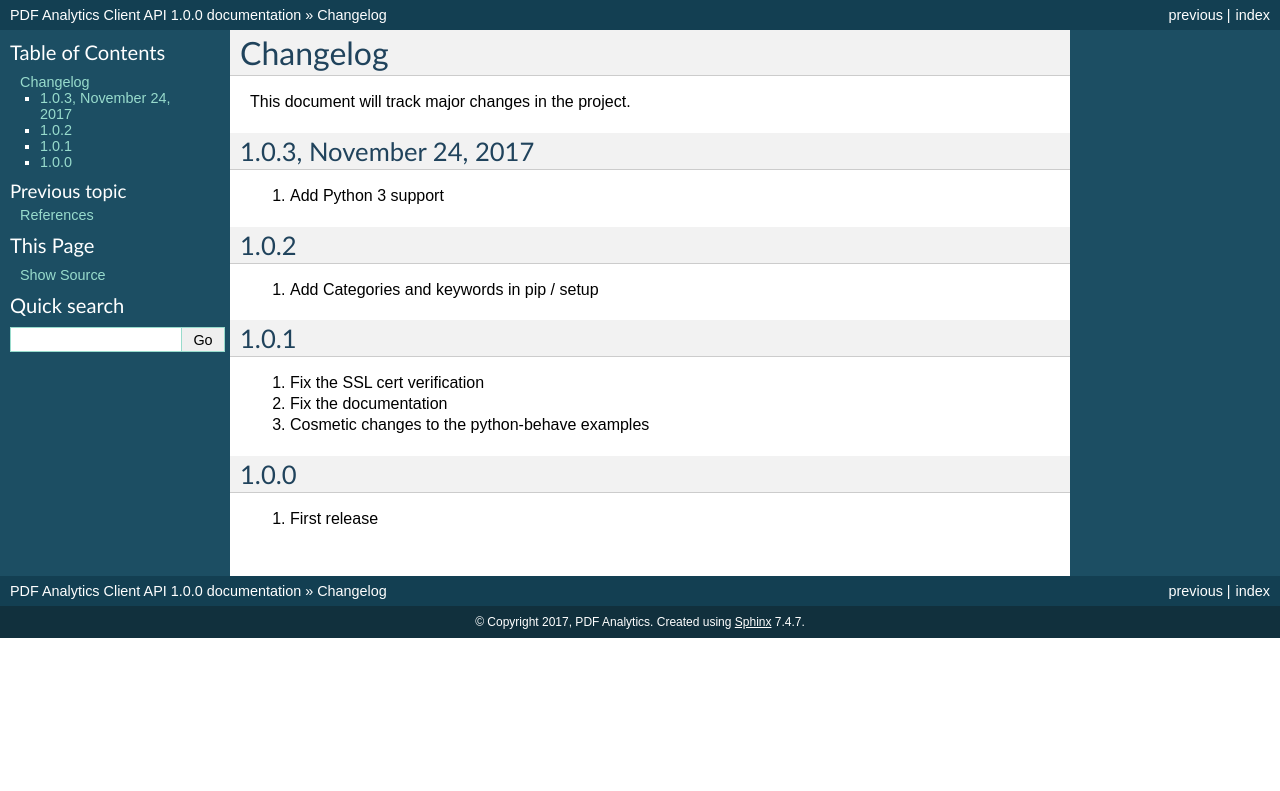
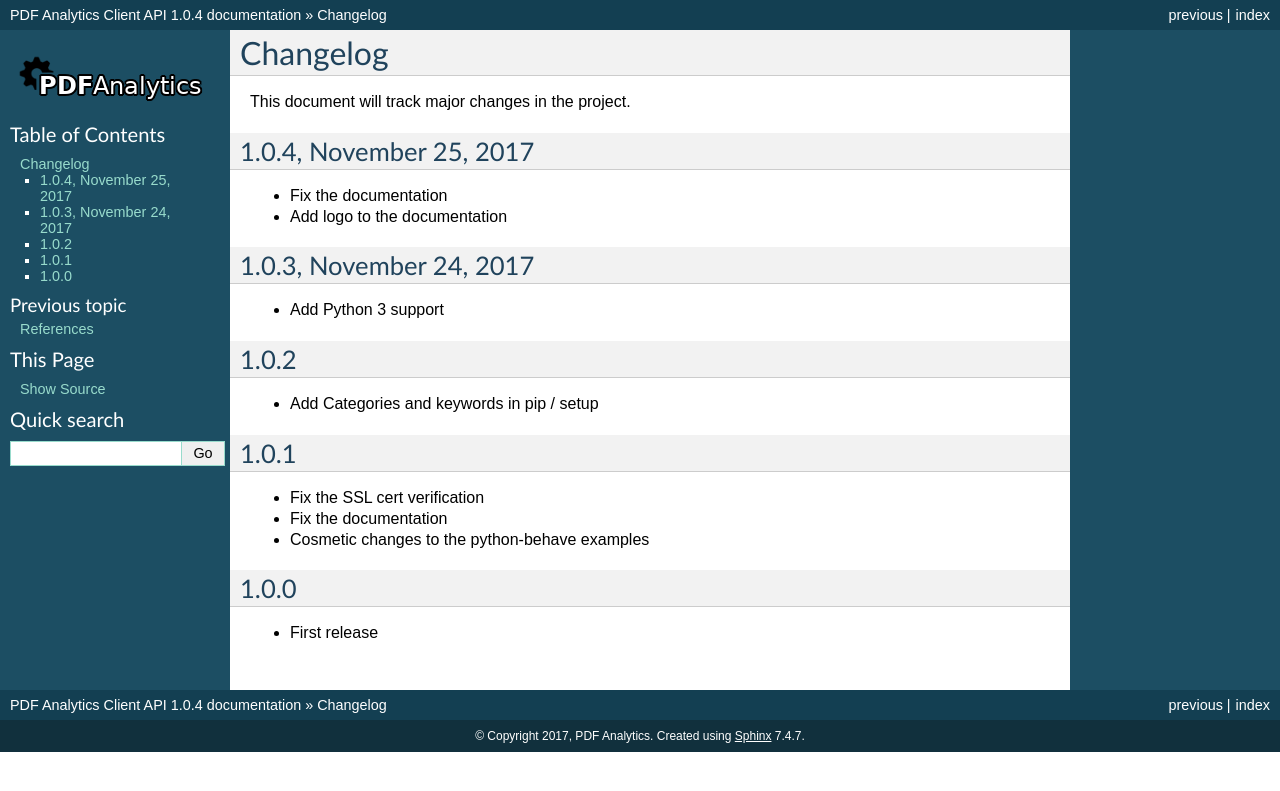
Before and after one commit to pdf-analytics/python-pdf-analytics-client, a Sphinx documentation site: the page built from docs/CHANGELOG.rst, in a window 1280 px wide. Shown: the top 791 px of the page. Built offline with Sphinx 7.4.7, drawn with Linux system fonts in a browser that asks for light colours.

Commit message:
Add logo to the docs

```diff
--- a/docs/CHANGELOG.rst
+++ b/docs/CHANGELOG.rst
@@ -6,20 +6,25 @@ Changelog
 
 This document will track major changes in the project.
 
+1.0.4, November 25, 2017
+========================
+- Fix the documentation
+- Add logo to the documentation
+
 1.0.3, November 24, 2017
 ========================
-#. Add Python 3 support
+- Add Python 3 support
 
 1.0.2
 =====
-#. Add Categories and keywords in pip / setup
+- Add Categories and keywords in pip / setup
 
 1.0.1
 =====
-#. Fix the SSL cert verification
-#. Fix the documentation
-#. Cosmetic changes to the python-behave examples
+- Fix the SSL cert verification
+- Fix the documentation
+- Cosmetic changes to the python-behave examples
 
 1.0.0
 =====
-#. First release
+- First release
--- a/docs/conf.py
+++ b/docs/conf.py
@@ -52,9 +52,9 @@ copyright = u'2017, PDF Analytics'
 # built documents.
 #
 # The short X.Y version.
-version = '1.0.0'
+version = '1.0.4'
 # The full version, including alpha/beta/rc tags.
-release = '1.0.0'
+release = '1.0.4'
 
 # The language for content autogenerated by Sphinx. Refer to documentation
 # for a list of supported languages.
@@ -118,7 +118,7 @@ html_theme = 'default'
 
 # The name of an image file (relative to this directory) to place at the top
 # of the sidebar.
-#html_logo = None
+html_logo = 'logo.png'
 
 # The name of an image file (within the static path) to use as favicon of the
 # docs.  This file should be a Windows icon file (.ico) being 16x16 or 32x32
@@ -203,7 +203,7 @@ latex_documents = [
 
 # The name of an image file (relative to this directory) to place at the top of
 # the title page.
-#latex_logo = None
+latex_logo = 'logo.png'
 
 # For "manual" documents, if this is true, then toplevel headings are parts,
 # not chapters.
```
Also changed, not shown: docs/logo.png (added).
